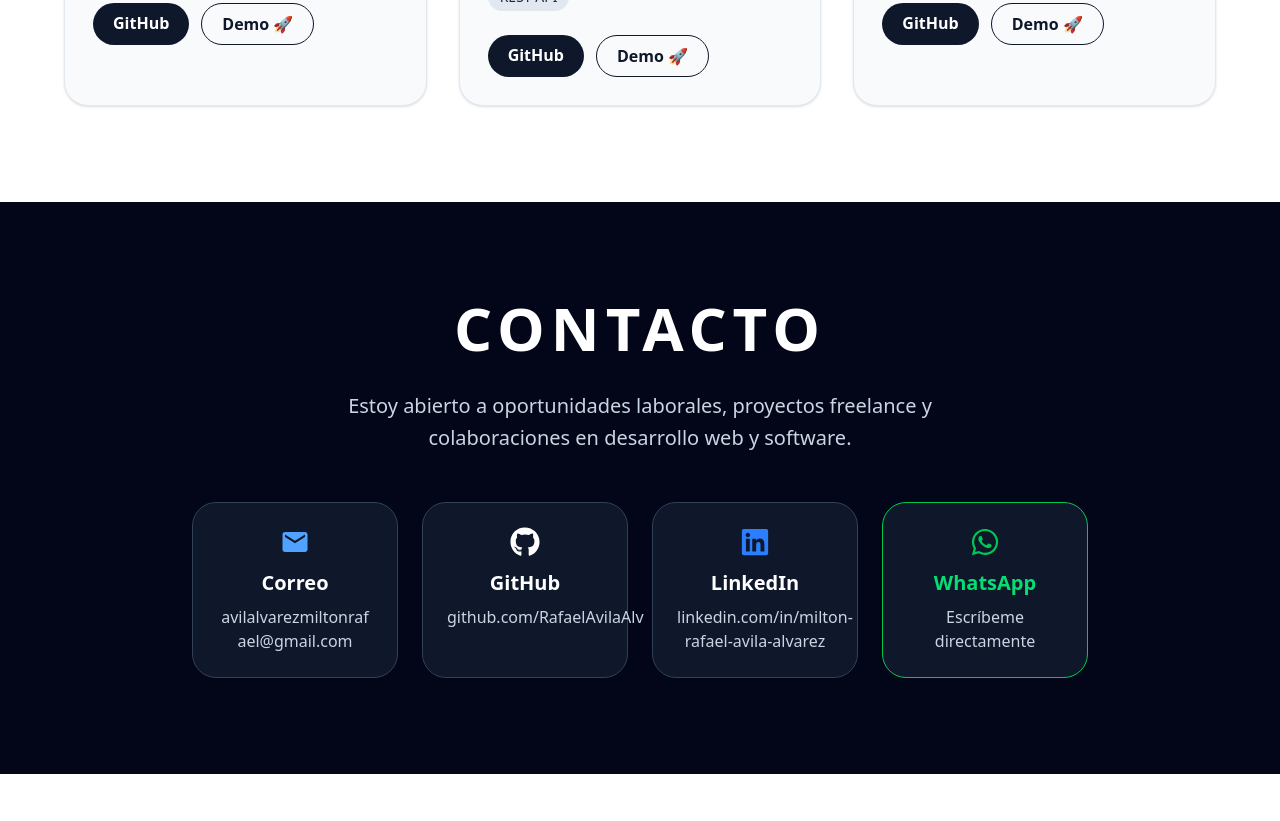
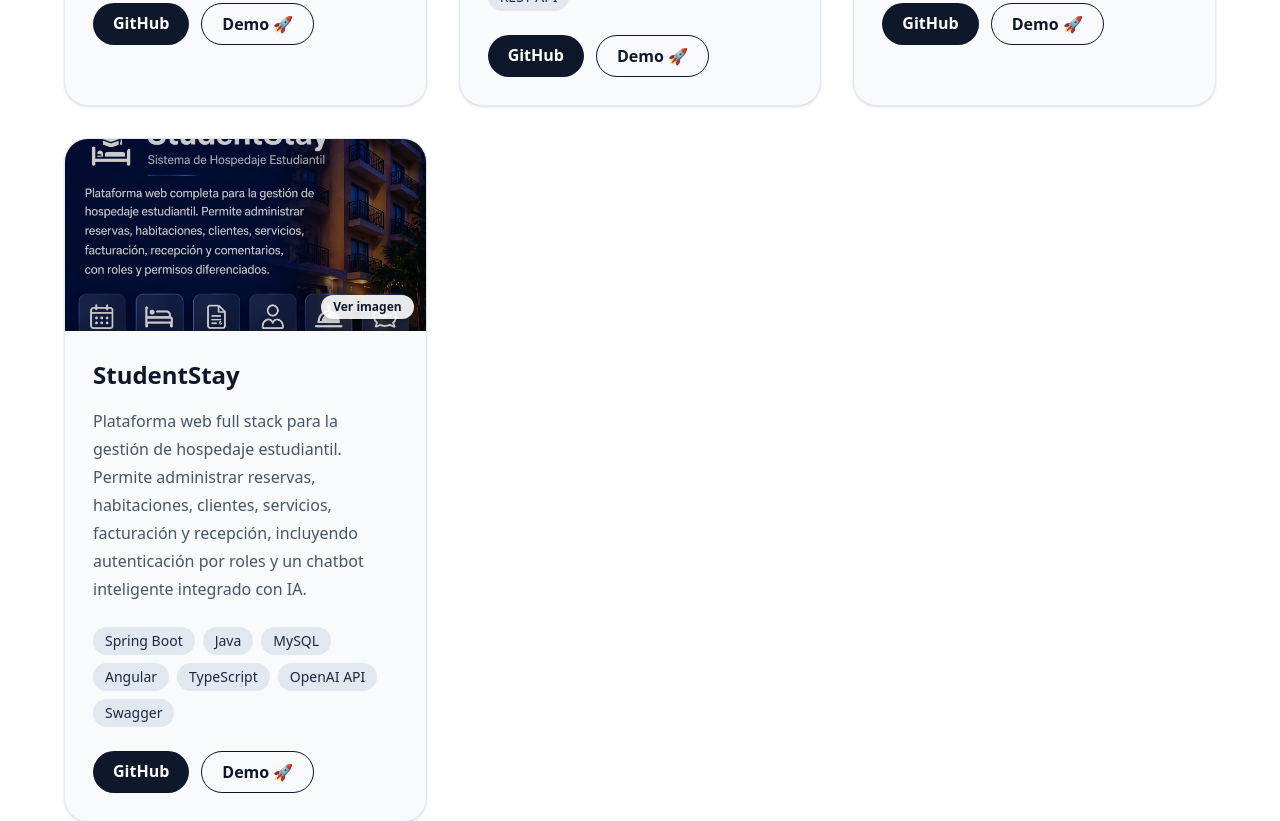
Before and after one commit to RafaelAvilaAlv/portafolio-rafa, a Next.js app: page / in a window 1280 px wide. Shown: the part 2860-3681 px from the top of the page. Before the commit the page ends 3634 px from the top, so only its background shows below. Built offline with nearby package versions, Linux system fonts and the light colour scheme.

Commit message:
ACTUALIZACION

```diff
--- a/src/components/Projects.tsx
+++ b/src/components/Projects.tsx
@@ -1,6 +1,7 @@
 "use client";
 
-import { motion } from "framer-motion";
+import { useEffect, useState } from "react";
+import { motion, AnimatePresence } from "framer-motion";
 import Image from "next/image";
 
 const projects = [
@@ -13,7 +14,6 @@ const projects = [
     github: "https://github.com/RafaelAvilaAlv/nova-academia-web.git",
     demo: "https://nova-academia-web.vercel.app/",
   },
-
   {
     title: "Sistema para Negocios Pequeños",
     image: "/negocios.png",
@@ -23,20 +23,53 @@ const projects = [
     github: "https://github.com/RafaelAvilaAlv/gccifrontend.git",
     demo: "https://gccifrontend-2anm.vercel.app",
   },
-
   {
     title: "UniversityScoreAPI",
-    image: "/prediccion.png", // 👈 nombre corregido
+    image: "/prediccion.png",
     description:
       "Backend robusto desarrollado con Spring Boot, enfocado en autenticación JWT, autorización por roles, validaciones profesionales, manejo de errores y estructura escalable orientada a APIs REST seguras.",
     technologies: ["Java", "Spring Boot", "JWT", "MySQL", "Spring Security"],
     github: "https://github.com/RafaelAvilaAlv/UniversityScoreApiFront.git",
     demo: "https://university-score-api-front-pi.vercel.app/login",
   },
+  {
+    title: "StudentStay",
+    image: "/studentstay.png",
+    description:
+      "Plataforma web full stack para la gestión de hospedaje estudiantil. Permite administrar reservas, habitaciones, clientes, servicios, facturación y recepción, incluyendo autenticación por roles y un chatbot inteligente integrado con IA.",
+    technologies: [
+      "Spring Boot",
+      "Java",
+      "MySQL",
+      "Angular",
+      "TypeScript",
+      "OpenAI API",
+      "Swagger",
+    ],
+    github: "https://github.com/RafaelAvilaAlv/StudentStayWEB.git",
+    demo: "https://studentstay-demo.vercel.app",
+  },
 ];
 
 export default function Projects() {
+  const [selectedImage, setSelectedImage] = useState<{
+    src: string;
+    alt: string;
+  } | null>(null);
+
+  useEffect(() => {
+    const onKeyDown = (e: KeyboardEvent) => {
+      if (e.key === "Escape") {
+        setSelectedImage(null);
+      }
+    };
+
+    window.addEventListener("keydown", onKeyDown);
+    return () => window.removeEventListener("keydown", onKeyDown);
+  }, []);
+
   return (
+    <>
       <section id="proyectos" className="bg-white py-24 px-6 scroll-mt-32">
         <motion.div
           className="max-w-6xl mx-auto"
@@ -66,18 +99,29 @@ export default function Projects() {
                 whileHover={{ y: -8, scale: 1.02 }}
                 className="rounded-3xl border border-slate-200 bg-slate-50 shadow-sm hover:shadow-lg transition overflow-hidden"
               >
-              {/* 🔥 IMAGEN */}
-              <div className="relative w-full h-48">
+                <button
+                  type="button"
+                  onClick={() =>
+                    setSelectedImage({
+                      src: project.image,
+                      alt: project.title,
+                    })
+                  }
+                  className="relative block w-full h-48 cursor-zoom-in focus:outline-none focus:ring-2 focus:ring-slate-400"
+                  aria-label={`Ampliar imagen de ${project.title}`}
+                >
                   <Image
                     src={project.image}
                     alt={project.title}
                     fill
                     className="object-cover transition-transform duration-300 hover:scale-105"
                   />
-                <div className="absolute inset-0 bg-black/20"></div>
+                  <div className="absolute inset-0 bg-black/20 hover:bg-black/10 transition" />
+                  <div className="absolute bottom-3 right-3 rounded-full bg-white/90 px-3 py-1 text-xs font-semibold text-slate-900 shadow">
+                    Ver imagen
                   </div>
+                </button>
 
-              {/* CONTENIDO */}
                 <div className="p-7">
                   <h3 className="text-2xl font-bold text-slate-900 mb-4">
                     {project.title}
@@ -123,5 +167,50 @@ export default function Projects() {
           </div>
         </motion.div>
       </section>
+
+      <AnimatePresence>
+        {selectedImage && (
+          <motion.div
+            className="fixed inset-0 z-[100] bg-black/80 backdrop-blur-sm flex items-center justify-center p-4"
+            initial={{ opacity: 0 }}
+            animate={{ opacity: 1 }}
+            exit={{ opacity: 0 }}
+            onClick={() => setSelectedImage(null)}
+          >
+            <motion.div
+              className="relative w-full max-w-5xl"
+              initial={{ scale: 0.92, opacity: 0 }}
+              animate={{ scale: 1, opacity: 1 }}
+              exit={{ scale: 0.92, opacity: 0 }}
+              transition={{ duration: 0.2 }}
+              onClick={(e) => e.stopPropagation()}
+            >
+              <button
+                type="button"
+                onClick={() => setSelectedImage(null)}
+                className="absolute -top-4 -right-2 md:top-2 md:right-2 z-10 rounded-full bg-white text-slate-900 px-3 py-2 text-sm font-bold shadow hover:bg-slate-200 transition"
+                aria-label="Cerrar imagen ampliada"
+              >
+                ✕
+              </button>
+
+              <div className="relative w-full aspect-[16/10] overflow-hidden rounded-2xl bg-slate-900 shadow-2xl">
+                <Image
+                  src={selectedImage.src}
+                  alt={selectedImage.alt}
+                  fill
+                  className="object-contain"
+                  priority
+                />
+              </div>
+
+              <p className="mt-4 text-center text-white text-sm md:text-base font-medium">
+                {selectedImage.alt}
+              </p>
+            </motion.div>
+          </motion.div>
+        )}
+      </AnimatePresence>
+    </>
   );
 }
```
Also changed, not shown: public/studentstay.png (added). Lines whose indentation alone changed are shown as unchanged.
